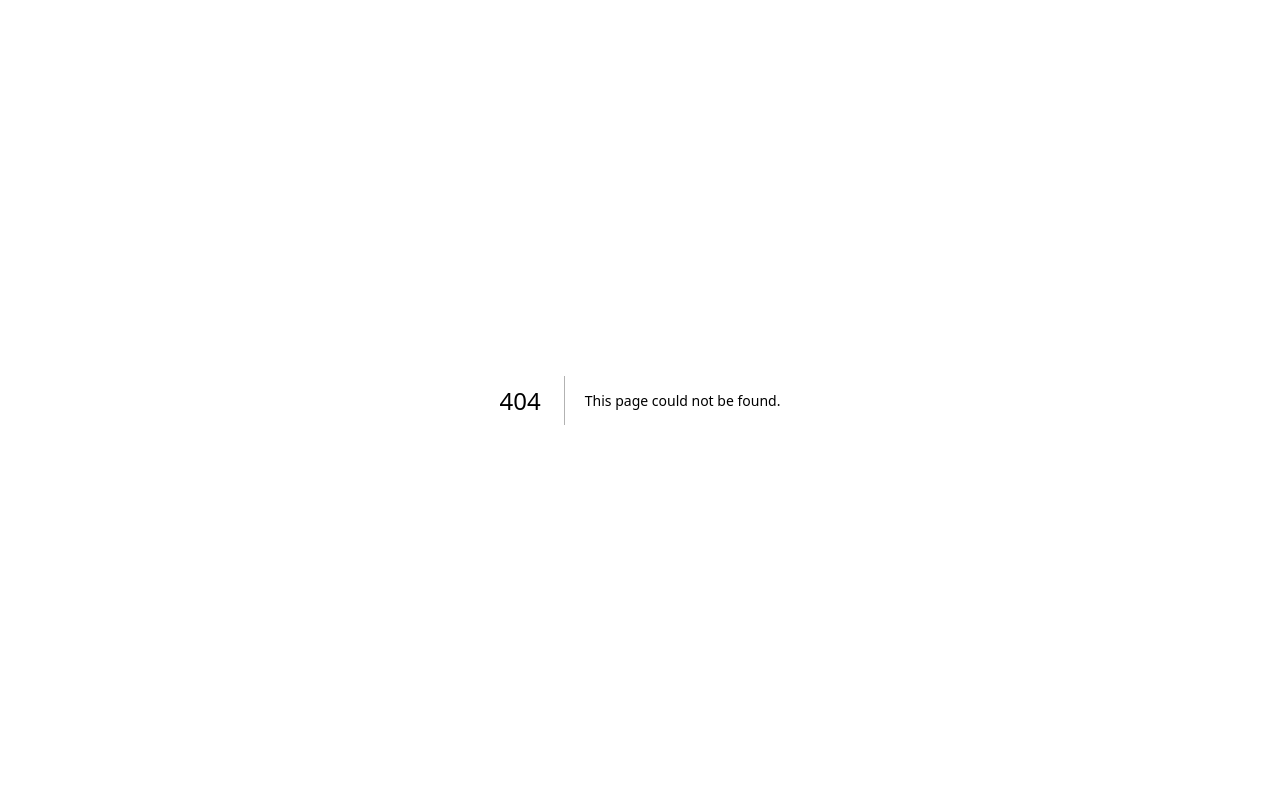
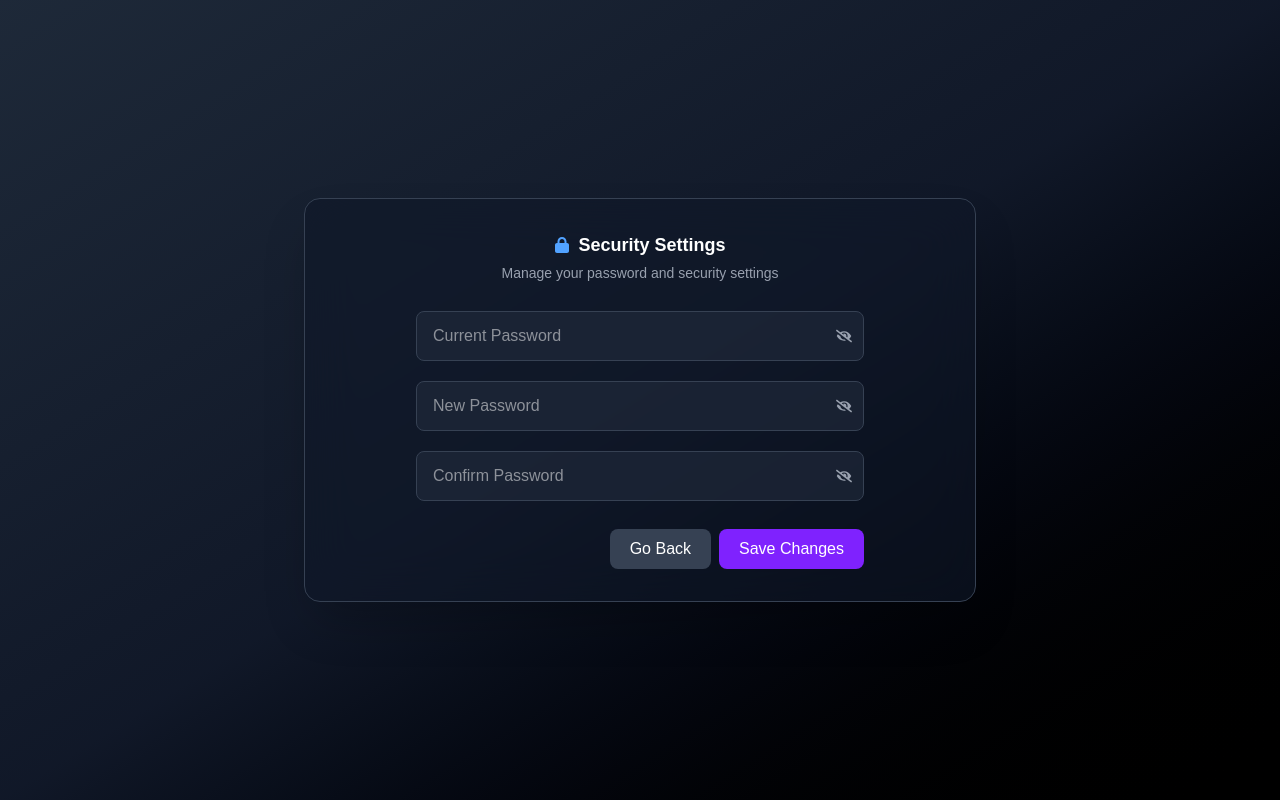
Before and after one commit to pirate08/gigsphere, a Next.js app: page /settings in a window 1280 px wide. Before the commit this address had no page. Built offline with nearby package versions, Linux system fonts and the light colour scheme.

Commit message:
Setting page ui is created and some changes made in notification page...

```diff
--- a/src/app/notification/page.tsx
+++ b/src/app/notification/page.tsx
@@ -1,4 +1,3 @@
-import FindWorkNavbar from '@/ui/FindWorkNavbar';
 import NotificationList from '@/components/NotificationList';
 import React from 'react';
 import { cookies } from 'next/headers';
@@ -64,11 +63,6 @@ const Notification = async () => {
 
   return (
     <div className='bg-black min-h-screen text-white'>
-      {/* Navbar */}
-      <div>
-        <FindWorkNavbar />
-      </div>
-
       {/* Notification Content */}
       <div className='pt-20 md:pt-16'>
         <NotificationList notifications={notifications} error={error} />
--- /dev/null
+++ b/src/app/settings/page.tsx
@@ -0,0 +1,12 @@
+import SettingUi from '@/components/SettingUi';
+import React from 'react';
+
+const Settings = () => {
+  return (
+    <div>
+      <SettingUi />
+    </div>
+  );
+};
+
+export default Settings;
--- /dev/null
+++ b/src/components/SettingUi.tsx
@@ -0,0 +1,93 @@
+'use client';
+
+import React, { useState } from 'react';
+import { FaLock } from 'react-icons/fa6';
+import { useRouter } from 'next/navigation';
+import PasswordInput from '@/common/PasswordInput';
+import toast from 'react-hot-toast';
+
+const SettingUi = () => {
+  const router = useRouter();
+  const [currentPassword, setCurrentPassword] = useState<boolean>(false);
+  const [newPassword, setNewPassword] = useState<boolean>(false);
+  const [confirmPassword, setConfirmPassword] = useState<boolean>(false);
+  const [isSubmitting, setIsSubmitting] = useState<boolean>(false);
+  const [currentValue, setCurrentValue] = useState('');
+  const [newValue, setNewValue] = useState('');
+  const [confirmValue, setConfirmValue] = useState('');
+
+  // --Handle password change--
+  const handlePasswordChange = async () => {
+    setIsSubmitting(true);
+    console.log('Change Password Clicked');
+  };
+
+  return (
+    <div className='min-h-screen bg-gradient-to-br from-gray-800 via-gray-900 to-black flex items-center justify-center px-2'>
+      <div className='w-full max-w-2xl bg-gray-900/60 backdrop-blur-xl border border-gray-700 rounded-2xl shadow-2xl p-6 sm:p-8 flex flex-col items-center text-white'>
+        <div className='w-full max-w-md mx-auto'>
+          <div className='flex items-center justify-center gap-2'>
+            <FaLock className='text-blue-400' />
+            <h3 className='text-lg font-semibold'>Security Settings</h3>
+          </div>
+          <p className='text-center text-sm text-gray-400 mt-1'>
+            Manage your password and security settings
+          </p>
+
+          {/* Input Fields */}
+          <div className='space-y-5 mt-7'>
+            <PasswordInput
+              placeholder='Current Password'
+              visible={currentPassword}
+              value={currentValue}
+              onChange={(e: React.ChangeEvent<HTMLInputElement>) => {
+                setCurrentValue(e.target.value);
+              }}
+              setVisible={setCurrentPassword}
+              color='blue'
+            />
+
+            <PasswordInput
+              placeholder='New Password'
+              visible={newPassword}
+              value={newValue}
+              onChange={(e: React.ChangeEvent<HTMLInputElement>) => {
+                setNewValue(e.target.value);
+              }}
+              setVisible={setNewPassword}
+              color='green'
+            />
+
+            <PasswordInput
+              placeholder='Confirm Password'
+              visible={confirmPassword}
+              value={confirmValue}
+              onChange={(e: React.ChangeEvent<HTMLInputElement>) => {
+                setConfirmValue(e.target.value);
+              }}
+              setVisible={setConfirmPassword}
+              color='purple'
+            />
+          </div>
+
+          {/* Buttons */}
+          <div className='flex justify-end items-center gap-2 mt-7'>
+            <button
+              className='px-5 py-2 bg-gray-700 hover:bg-gray-600 text-sm md:text-base text-white rounded-lg transition-all duration-200 cursor-pointer'
+              onClick={() => router.push('/find-work')}>
+              Go Back
+            </button>
+            <button
+              className='px-5 py-2 bg-violet-600 hover:bg-violet-700 text-sm md:text-base text-white rounded-lg transition-all duration-200 cursor-pointer'
+              disabled={isSubmitting}
+              onClick={handlePasswordChange}>
+              {isSubmitting ? 'Saving...' : 'Save Changes'}
+            </button>
+          </div>
+        </div>
+      </div>
+    </div>
+  );
+};
+
+export default SettingUi;
--- a/src/ui/FindWorkNavbar.tsx
+++ b/src/ui/FindWorkNavbar.tsx
@@ -8,6 +8,7 @@ import { MdLogout } from 'react-icons/md';
 import { deleteCookie } from 'cookies-next';
 import { useRouter } from 'next/navigation';
 import { IoIosNotifications } from 'react-icons/io';
+import { IoSettings } from 'react-icons/io5';
 
 const FindWorkNavbar = () => {
   const router = useRouter();
@@ -84,6 +85,14 @@ const FindWorkNavbar = () => {
                 </span>
               </button>
             </Link>
+            <Link href='/settings'>
+              <button className='group relative px-4 py-2 rounded-md hover:bg-violet-600 transition cursor-pointer'>
+                <IoSettings className='text-xl' />
+                <span className='absolute -bottom-8 left-1/2 -translate-x-1/2 bg-gray-900 text-white text-xs px-2 py-1 rounded opacity-0 group-hover:opacity-100 transition-opacity duration-200 whitespace-nowrap pointer-events-none'>
+                  Settings
+                </span>
+              </button>
+            </Link>
           </div>
           <button
             className='group relative button-gradient cursor-pointer text-white px-4 py-2 rounded-md transition'
@@ -152,6 +161,14 @@ const FindWorkNavbar = () => {
                 </span>
               </button>
             </Link>
+            <Link href='/settings' onClick={closeMenu}>
+              <button className='w-full px-4 py-3 rounded-md hover:bg-green-600 transition cursor-pointer text-white border border-gray-600 flex items-center gap-2 justify-center'>
+                Settings
+                <span>
+                  <IoSettings className='text-xl' />
+                </span>
+              </button>
+            </Link>
 
             <button
               onClick={handleLogout}
```
